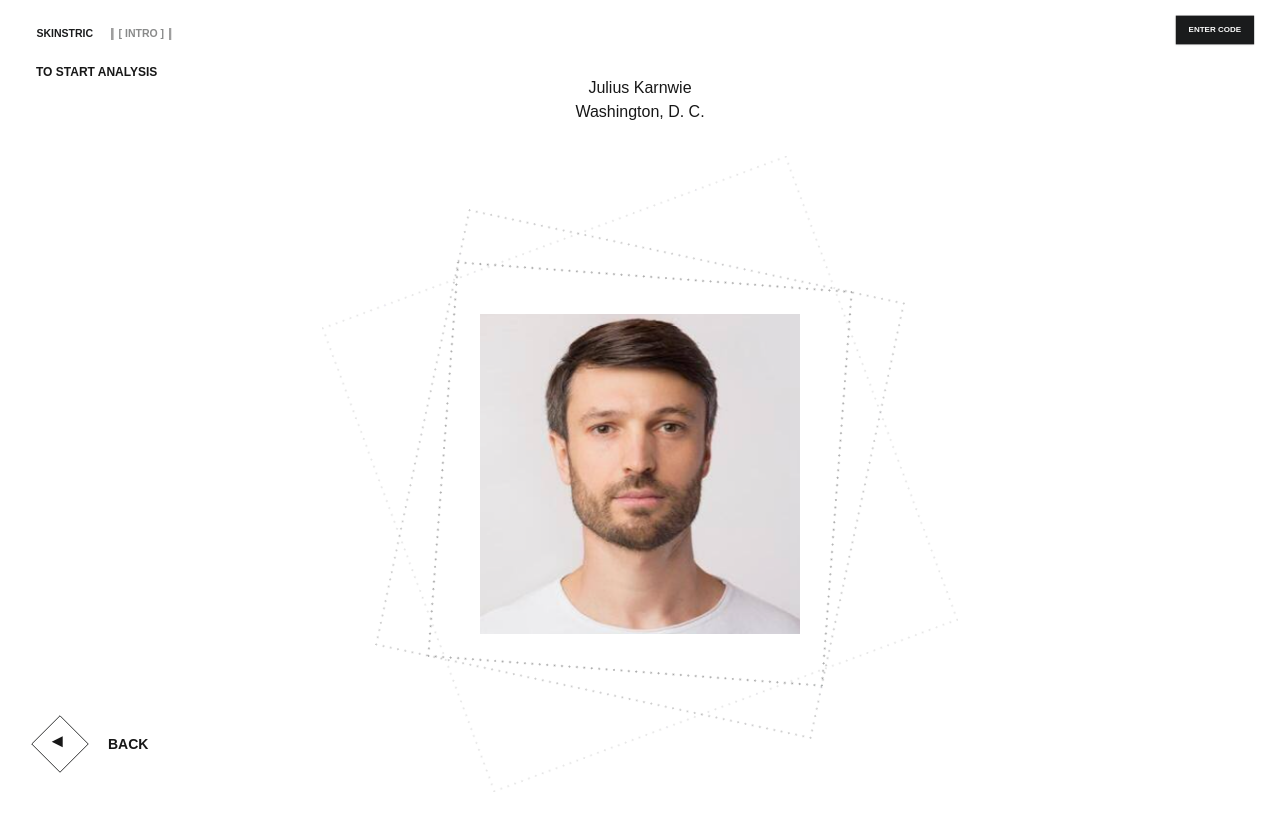
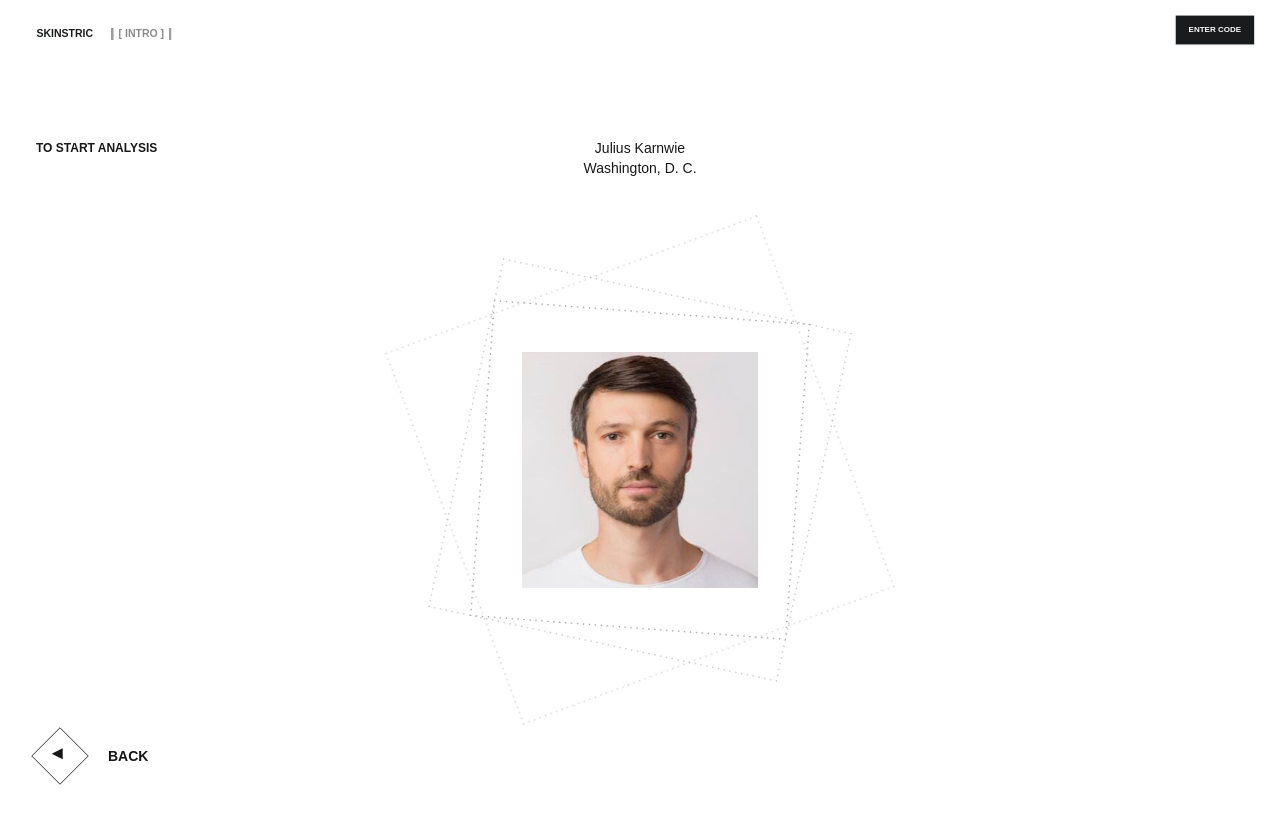
Before and after one commit to jkarnwie2000/julius-skinstric-project, a Next.js app: page /photo in a window 1280 px wide. Shown: the top 828 px of the page. Built offline with nearby package versions, Linux system fonts and the light colour scheme; grey boxes are pictures that could not be loaded.

Commit message:
test run

```diff
--- a/app/photo/page.tsx
+++ b/app/photo/page.tsx
@@ -4,21 +4,22 @@ import Image from "next/image";
 
 export default function PhotoPage() {
  return (
-<div className="min-h-[90vh] flex flex-col items-center justify-center bg-white text-center">
+<div className="relative h-[calc(100vh-64px)] overflow-hidden flex flex-col items-center justify-center bg-white text-center">
 <div className="absolute top-16 left-9 text-left">
 <p className="font-semibold text-xs">TO START ANALYSIS</p>
 </div>
-Julius Karnwie
-<br/>
-Washington, D. C.
-<div className="relative flex h-[700px] w-full max-w-[700px] items-center justify-center">
+<div className="mb-3 text-center text-sm leading-5">
+  <p>Julius Karnwie</p>
+  <p>Washington, D. C.</p>
+</div>
+<div className="relative flex aspect-square w-[min(762px,90vw,70vh)] items-center justify-center">
   {/* Rotating background diamonds */}
   <Image
     src="/assets/Diamond-light-large.webp"
     alt=""
     width={700}
     height={700}
-    className="absolute w-full max-w-[700px] animate-spin-slow"
+    className="absolute w-full max-w-[762px] animate-spin-slow brightness-50"
   />
 
   <Image
@@ -26,7 +27,7 @@ Washington, D. C.
     alt=""
     width={640}
     height={640}
-    className="absolute w-[90%] max-w-[640px] animate-spin-medium"
+    className="absolute w-[90%] max-w-[682px] animate-spin-medium"
   />
 
   <Image
@@ -34,11 +35,11 @@ Washington, D. C.
     alt=""
     width={580}
     height={580}
-    className="absolute w-[80%] max-w-[580px] animate-spin-fast"
+    className="absolute w-[80%] max-w-[602px] animate-spin-fast"
   />
 
   {/* One portrait above the diamonds */}
-  <div className="relative z-10 h-[320px] w-[320px] overflow-hidden">
+  <div className="relative z-10 h-[42%] w-[42%] overflow-hidden">
     <Image
       src="/assets/Best Image.png"
       alt="Portrait"
```
